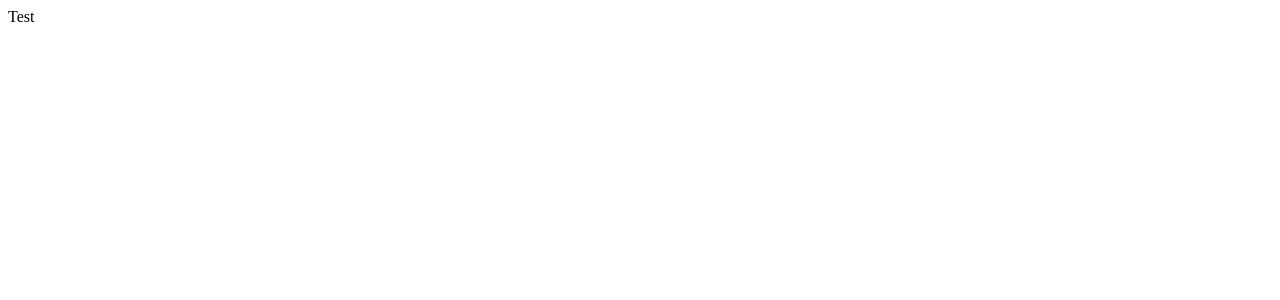
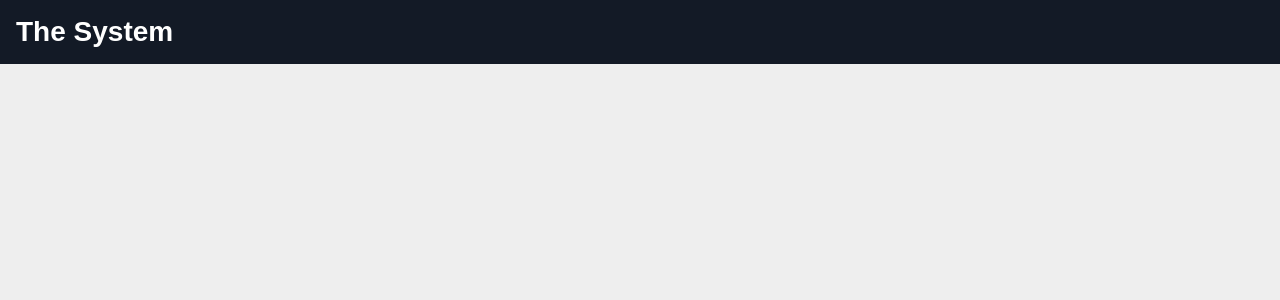
Before and after one commit to drummer-Yurii/user-management, a Vue app in the folder client/: page / in a window 1280 px wide. Shown: the top 300 px of the page. Built offline with nearby package versions, Linux system fonts and the light colour scheme.

Commit message:
create header component & add basics styles for project

```diff
--- a/client/package.json
+++ b/client/package.json
@@ -18,6 +18,8 @@
     "@vue/cli-plugin-eslint": "~5.0.0",
     "@vue/cli-service": "~5.0.0",
     "eslint": "^7.32.0",
-    "eslint-plugin-vue": "^8.0.3"
+    "eslint-plugin-vue": "^8.0.3",
+    "node-sass": "^9.0.0",
+    "sass-loader": "^13.3.2"
   }
 }
--- a/client/src/App.vue
+++ b/client/src/App.vue
@@ -1,12 +1,101 @@
 <template>
-  <div class="dashboard">Test</div>
+  <div class="dashboard">
+    <TheHeader />
+  </div>
 </template>
 
 <script>
+import TheHeader from '@/components/TheHeader.vue';
 export default {
   name: 'App',
-  components: {},
+  components: {
+    TheHeader
+  },
 };
 </script>
 
-<style></style>
+<style>
+:root {
+  --primary: #8A4CFC;
+  --primary-alt: #702fe7;
+  --light: #EEEEEE;
+  --light-alt: #F8F8F8;
+  --grey: #888888;
+  --dark: #131A26;
+}
+
+* {
+  margin: 0;
+  padding: 0;
+  box-sizing: border-box;
+  font-family: "Fira sans", sans-serif;
+}
+
+body {
+  background-color: var(--light);
+}
+
+main {
+  width: 100vw;
+  overflow: hidden;
+}
+
+input, button {
+  appearance: none;
+  outline: none;
+  border: none;
+  background: none;
+}
+
+.button {
+  display: inline-block;
+  padding: 8px 16px;
+  background-color: var(--primary);
+  color: #FFF;
+  font-size: 20px;
+  font-weight: 700;
+  text-transform: uppercase;
+  cursor: pointer;
+  border-radius: 6px;
+  transition: 0.4s;
+}
+
+.button:hover {
+  background-color: var(--primary-alt);
+}
+
+.button.button-outline {
+  background-color: transparent;
+  border: 2px solid var(--primary);
+  padding: 6px 14px;
+  color: var(--primary);
+}
+
+.button.button-outline:hover {
+  color: #FFF;
+  background-color: var(--primary);
+}
+
+.button.button-small {
+  padding: 4px 8px;
+  font-size: 18px;
+  font-weight: 600;
+}
+
+.button.button-alert {
+  background-color: crimson;
+}
+
+.button-group {
+  display: flex;
+  margin: 0 -8px;
+}
+
+.button-group.group-end {
+  justify-content: flex-end;
+}
+
+.button-group .button {
+  margin: 0 8px;
+}
+</style>
--- /dev/null
+++ b/client/src/components/TheHeader.vue
@@ -0,0 +1,24 @@
+<template>
+    <header>
+        <h1>The System</h1>
+    </header>
+</template>
+
+<script>
+    export default {
+        name: 'TheHeader',
+    }
+</script>
+
+<style lang="scss" scoped>
+header {
+    display: block;
+    padding: 16px;
+    background-color: var(--dark);
+}
+
+header h1 {
+    color: #FFF;
+    font-size: 28px;
+}
+</style>
```
Also changed, not shown: 1 other file (tests, documents, lock files or other folders).
